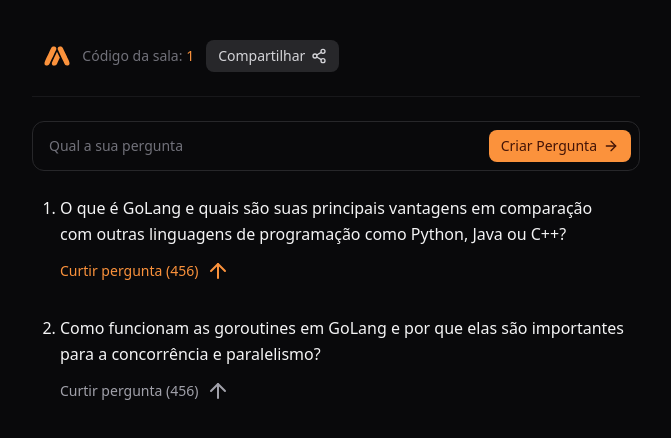
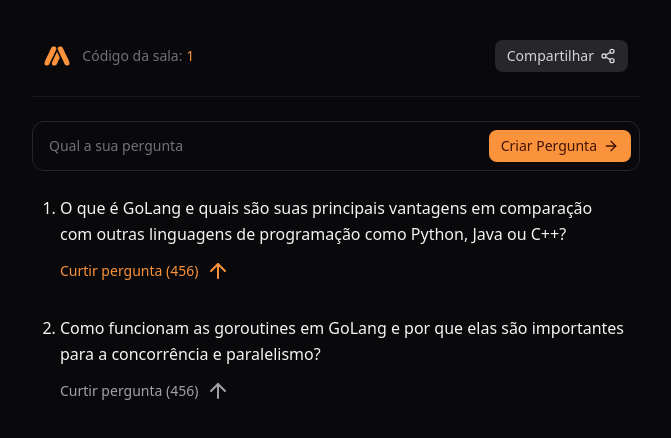
Before and after one commit to LucasAnselmoSilva12345/rocketseat-react-web, a React (Vite) app: page /room/1 in a window 1280 px wide. Shown: the top 438 px of the page, without its empty margins (304-975 px from the left). Built offline with nearby package versions, Linux system fonts and the light colour scheme.

Commit message:
feat: Share Room function
Signed-off-by: LucasAnselmoSilva12345 <lucasanselmodasilva02@gmail.com>

```diff
--- a/src/pages/room.tsx
+++ b/src/pages/room.tsx
@@ -4,6 +4,16 @@ import { ArrowRight, ArrowUp, Share2 } from 'lucide-react';
 
 export function Room() {
   const { roomId } = useParams();
+
+  function handleShareRoom() {
+    const url = window.location.href.toString();
+
+    if (navigator.share !== undefined && navigator.canShare()) {
+      navigator.share({ url });
+    } else {
+      navigator.clipboard.writeText(url);
+    }
+  }
 
   return (
     <div className="mx-auto max-w-[640px] flex flex-col gap-6 py-10 px-4">
@@ -16,7 +26,8 @@ export function Room() {
 
         <button
           type="submit"
-          className="bg-zinc-800 text-zinc-300 px-3 py-1.5 flex items-center gap-1.5 rounded-lg font-medium text-sm duration-200 transition-colors ease-in-out hover:bg-zinc-900"
+          onClick={handleShareRoom}
+          className="ml-auto bg-zinc-800 text-zinc-300 px-3 py-1.5 flex items-center gap-1.5 rounded-lg font-medium text-sm duration-200 transition-colors ease-in-out hover:bg-zinc-900"
         >
           Compartilhar
           <Share2 className="size-4" />
```
